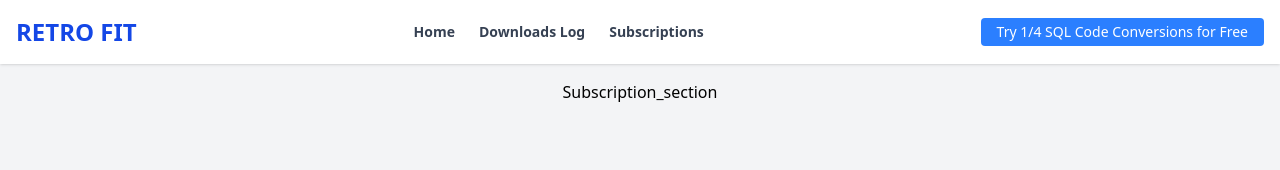
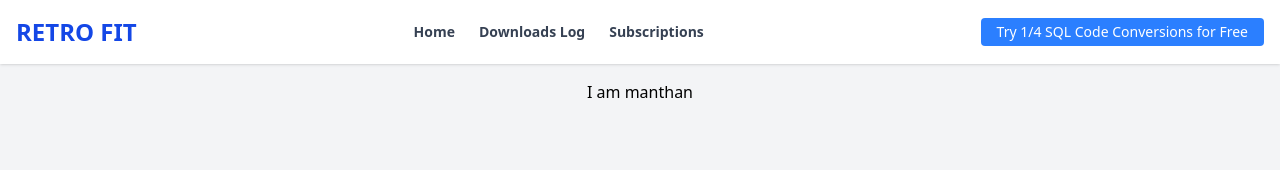
Before and after one commit to RakshitVita/B2C-Retro-Fit, a React (Vite) app: page /subscriptions in a window 1280 px wide. Shown: the top 170 px of the page. Built offline with nearby package versions, Linux system fonts and the light colour scheme.

Commit message:
first commit

```diff
--- a/src/componets/Subscription_section.jsx
+++ b/src/componets/Subscription_section.jsx
@@ -2,7 +2,7 @@ import React from 'react'
 
 const Subscription_section = () => {
   return (
-    <div>Subscription_section</div>
+    <div>I am manthan</div>
   )
 }
 
```
